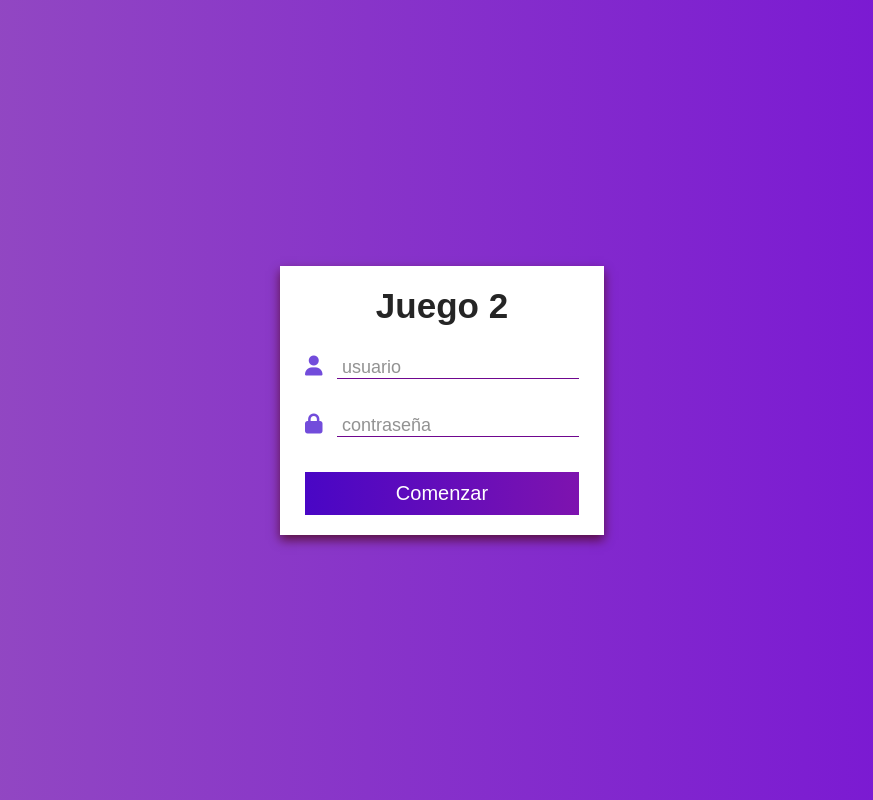
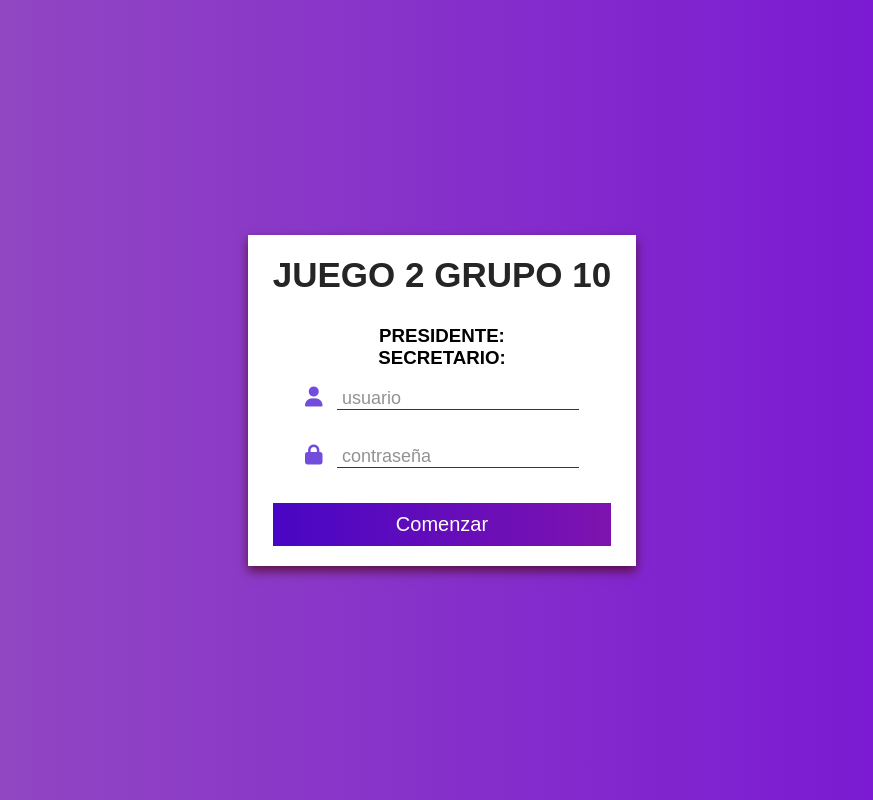
Before and after one commit to cristiancharca/Juego2, a plain HTML site: page login.html in a window 1280 px wide. Shown: the whole page, without its empty margins (198-1071 px from the left). Drawn offline with Linux system fonts and the light colour scheme.

Commit message:
Update login.html

```diff
--- a/login.html
+++ b/login.html
@@ -4,13 +4,16 @@
     <meta charset="UTF-8">
     <meta http-equiv="X-UA-Compatible" content="IE=edge">
     <meta name="viewport" content="width=device-width, initial-scale=1.0">
-    <title>Document</title>
+    <title>Grupo 10</title>
     <link rel="stylesheet" href="scss/styles11.css">
     <link rel="stylesheet" href="https://cdnjs.cloudflare.com/ajax/libs/font-awesome/6.1.1/css/all.min.css" integrity="sha512-KfkfwYDsLkIlwQp6LFnl8zNdLGxu9YAA1QvwINks4PhcElQSvqcyVLLD9aMhXd13uQjoXtEKNosOWaZqXgel0g==" crossorigin="anonymous" referrerpolicy="no-referrer" />
 </head>
 <body>
     <form action="">
-        <h1 class="title">Juego 2</h1>
+        <h1 class="title">JUEGO 2  GRUPO 10</h1>
+        <h3 class="title-primary">PRESIDENTE:</h3>
+        <h3 class="title-primary">SECRETARIO:</h3>
+        <br>
         <label>
             <i class="fa-solid fa-user"></i>
             <input placeholder="usuario" type="text" id="username">
```
